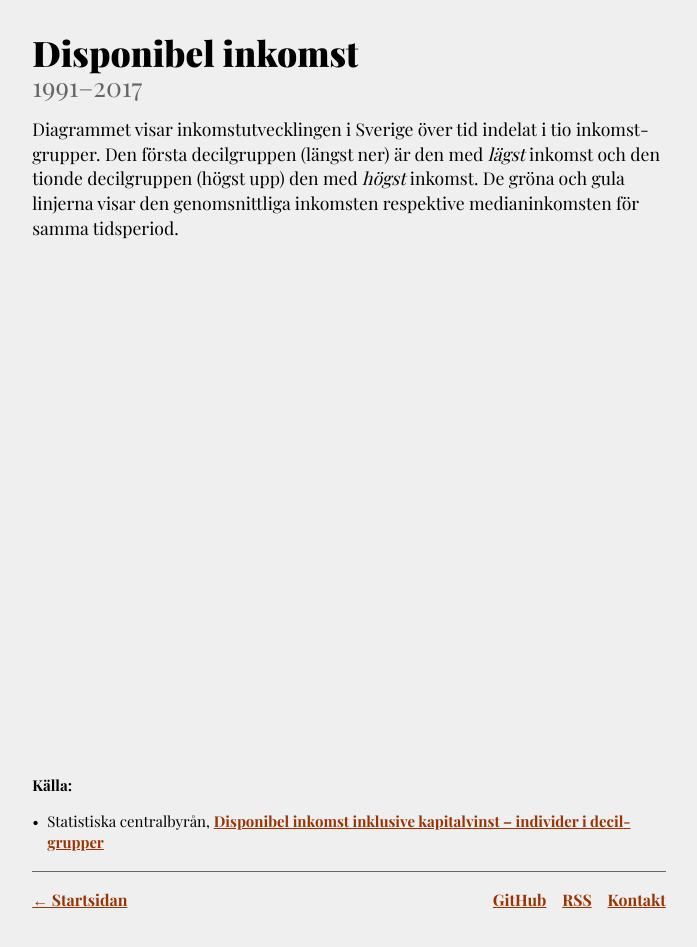
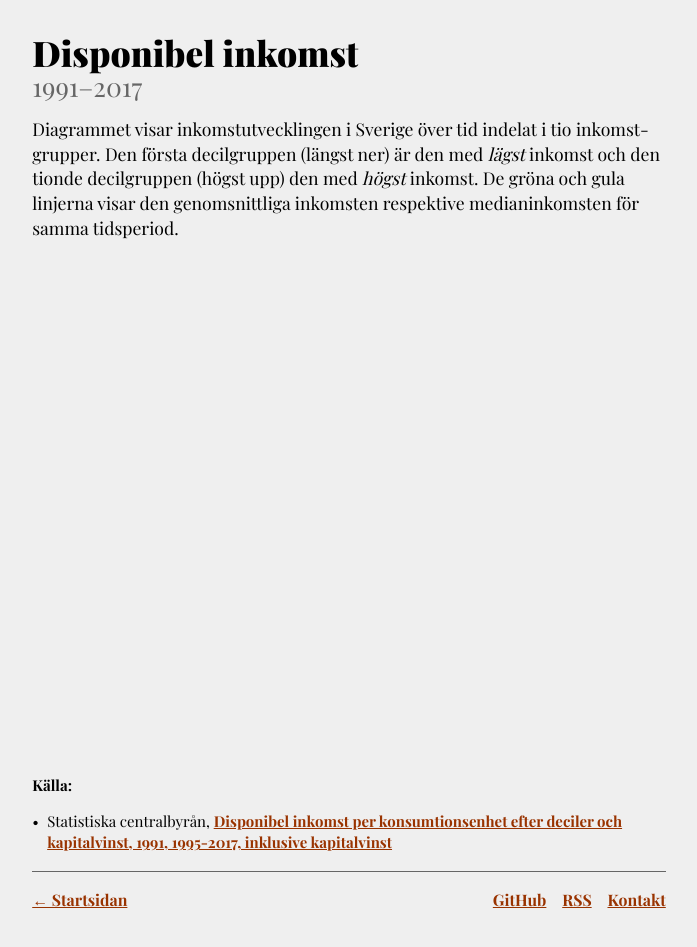
Before and after one commit to alimony/forbannadstatistik.polyscopic.works, a Jekyll site: the page built from disponibel-inkomst/index.html, in a window 1280 px wide. Shown: the whole page, without its empty margins (291-988 px from the left). Built offline with Jekyll 4.4.1, drawn with Linux system fonts in a browser that asks for light colours; nearby versions of some CDN libraries; some web fonts are replaced; comment, search, counter and statistics services are not loaded.

Commit message:
Update link.

```diff
--- a/disponibel-inkomst/index.html
+++ b/disponibel-inkomst/index.html
@@ -16,6 +16,6 @@ script: disponibel-inkomst.js
 <div class="sources">
 	<p><strong>Källa:</strong></p>
 	<ul>
-		<li>Statistiska central&shy;byrån, <a href="http://www.scb.se/hitta-statistik/statistik-efter-amne/hushallens-ekonomi/inkomster-och-inkomstfordelning/hushallens-ekonomi-hek/pong/tabell-och-diagram/disponibel-inkomst-19912013/disponibel-inkomst-inklusive-kapitalvinst--individer-i-decilgrupper/">Disponibel inkomst inklusive kapital&shy;vinst – individer i decil&shy;grupper</a></li>
+		<li>Statistiska central&shy;byrån, <a href="https://www.scb.se/contentassets/1535ad86a09b4f98be52bb8b932cc794/0b-disponibel-inkomst-per-ke-decilgrupper-1991-2017-sv.xlsx">Disponibel inkomst per konsumtions&shy;enhet efter deciler och kapital&shy;vinst, 1991, 1995-2017, inklusive kapitalvinst</a></li>
 	</ul>
 </div>
```
